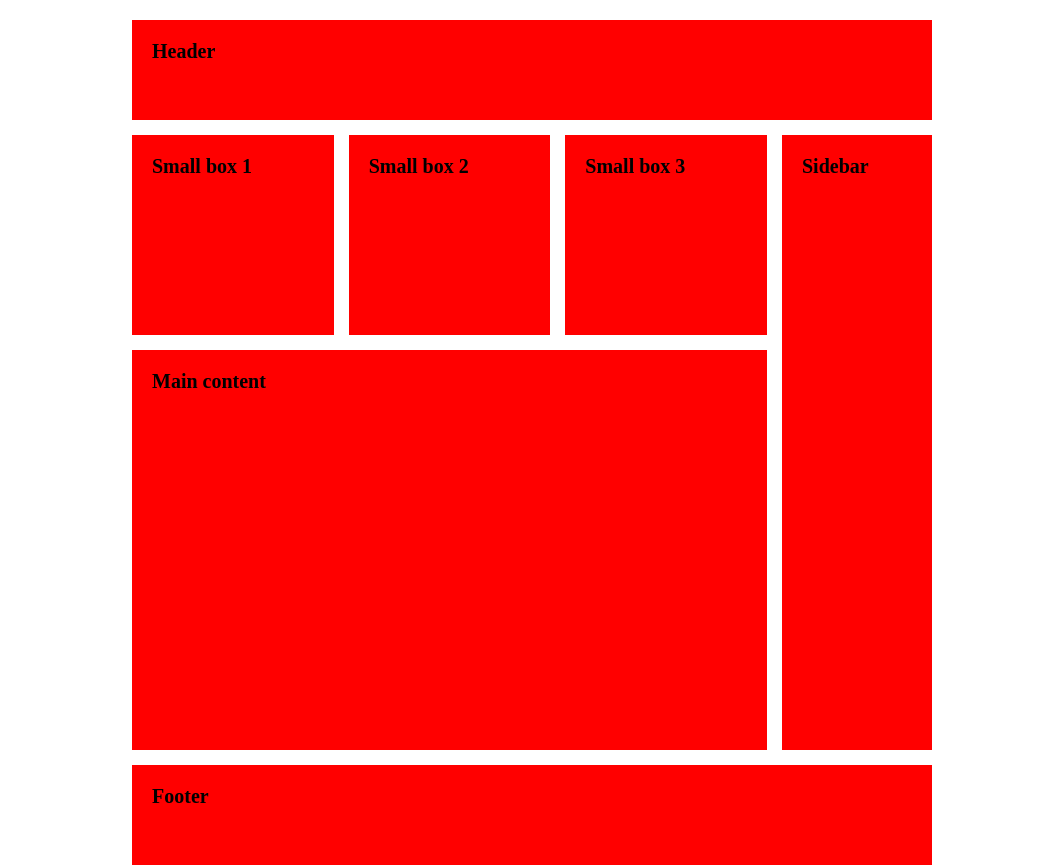
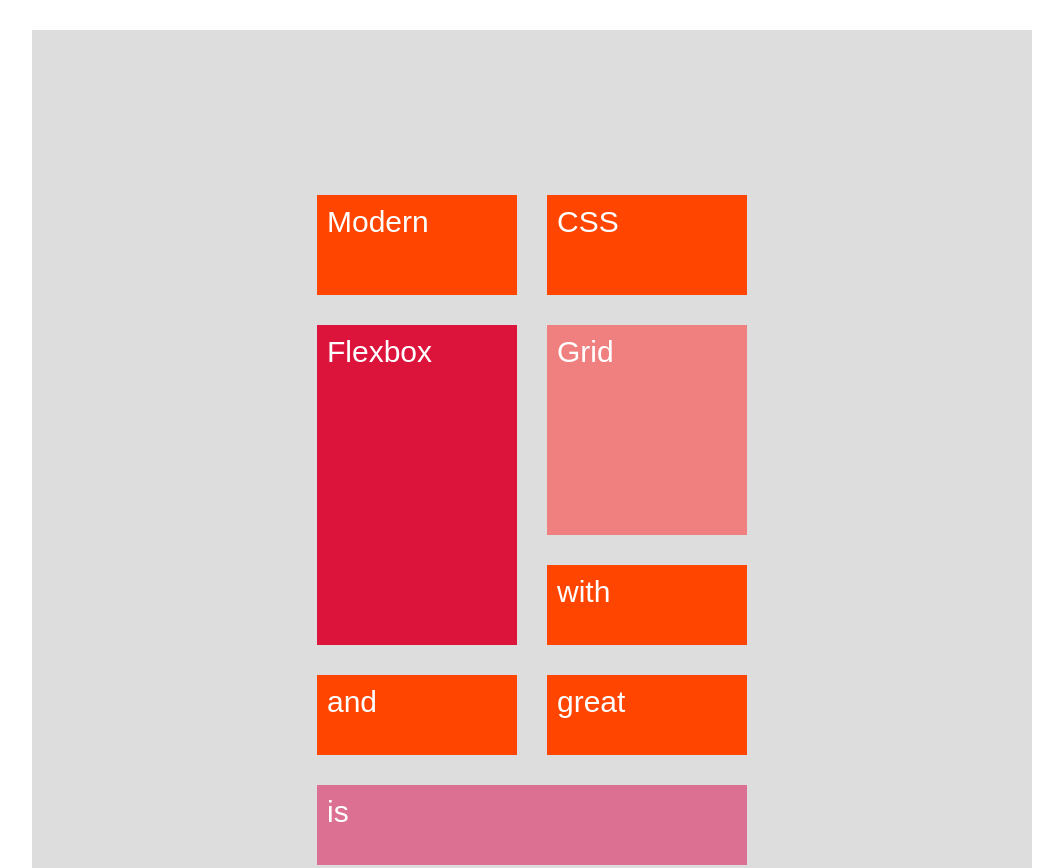
Before and after one commit to Raph4sure/Css-Grid, a website: page index.html in a window 1280 px wide. Shown: the top 868 px of the page, without its empty margins (108-1171 px from the left). Drawn offline with Linux system fonts and the light colour scheme.

Commit message:
Aligning Items and content, Using min max content

```diff
--- a/Sass/_layout.scss
+++ b/Sass/_layout.scss
@@ -75,7 +75,7 @@
     }
 } */
 
-// Method 3 Naming Grid Areas
+/* // Method 3 Naming Grid Areas
 .challenge {
     width: 800px;
     margin: 20px auto;
@@ -115,4 +115,104 @@
     .footer {
         grid-area: foot;
     }
+} */
+
+// using min-content, max content, minmax
+
+/* container {
+  width: 1000px;
+  margin: 30px auto;
+  background-color: #ddd;
+
+  display: grid;
+  // Using min-content and max-content
+  //grid-template-rows: repeat(2, 150px);
+  //grid-template-columns: max-content 1fr 1fr min-content;
+  //grid-template-rows: repeat(2, min-content);
+
+  // Using minmax function
+  //width: 90%;
+  //grid-template-rows: repeat(2, minmax(150px, min-content));
+  //grid-template-columns: minmax(200px, 1fr) repeat(3, 1fr);
+
+  // Using auto-fill and auto-fit
+  grid-template-rows: repeat(2, minmax(150px, min-content));
+  grid-template-columns: repeat(auto-fill, 100px);
+  grid-template-columns: repeat(auto-fit, 100px);
+
+  width: 90%;
+  grid-template-columns: repeat(auto-fit, minmax(200px, 1fr));
+  grid-auto-rows: 150px;
+
+  .item {
+    padding: 10px;
+    color: white;
+    font-family: sans-serif;
+    font-size: 30px;
+    background-color: orangered;
+
+    &--1 { background-color: orangered; }
+    &--2 { background-color: yellowgreen; }
+    &--3 { background-color: blueviolet; }
+    &--4 { background-color: palevioletred; }
+    &--5 { background-color: royalblue; }
+    &--6 { background-color: goldenrod; }
+    &--7 { background-color: crimson; }
+    &--8 { background-color: darkslategray; }
+  }
+} */
+
+// Aligning Items and content
+
+.container {
+    width: 1000px;
+    margin: 30px auto;
+    background-color: #ddd;
+
+    display: grid;
+    //grid-template-rows: repeat(2, 150px);
+    //grid-template-columns: repeat(2, 1fr);
+    grid-gap: 30px;
+
+    grid-auto-rows: 80px;
+    grid-auto-flow: row dense;
+    grid-auto-columns: 0.5fr;
+
+    // Align grid items to grid areas
+    //align-items: center; // STRETCH / center / end / start
+    //justify-items: center;
+
+    // Align grid tracks to grid container
+
+    grid-template-rows: repeat(2, 100px);
+    grid-template-columns: repeat(2, 200px);
+    height: 1000px;
+
+    justify-content: center; // center / start / end / space-between / space-around / space-evenly
+    align-content: center;
+
+    .item {
+        padding: 10px;
+        color: white;
+        font-family: sans-serif;
+        font-size: 30px;
+        background-color: orangered;
+
+        &--4 {
+            background-color: crimson;
+            grid-row: 2 / span 3;
+            //align-self: start;
+            //justify-self: start;
+        }
+
+        &--6 {
+            background-color: lightcoral;
+            grid-row: 2 / span 2;
+        }
+
+        &--7 {
+            background-color: palevioletred;
+            grid-column: 1 / -1;
+        }
+    }
 }
--- a/index.html
+++ b/index.html
@@ -7,7 +7,8 @@
         <title>Testing_Grid</title>
     </head>
     <body>
-        <div class="challenge">
+        <!-- Css Grid Arrangement -->
+        <!--  <div class="challenge">
             <div class="header">Header</div>
             <div class="small small--box1">Small box 1</div>
             <div class="small small--box2">Small box 2</div>
@@ -15,6 +16,19 @@
             <div class="small small--box4">Sidebar</div>
             <div class="main">Main content</div>
             <div class="footer">Footer</div>
+        </div> -->
+
+<!-- using min-content, max content, minmax -->
+
+        <div class="container">
+            <div class="item item--1">Modern</div>
+            <div class="item item--2">CSS</div>
+            <div class="item item--3">with</div>
+            <div class="item item--4">Flexbox</div>
+            <div class="item item--5">and</div>
+            <div class="item item--6">Grid</div>
+            <div class="item item--7">is</div>
+            <div class="item item--8">great</div>
         </div>
     </body>
 </html>
```
Also changed, not shown: css/main.css.
